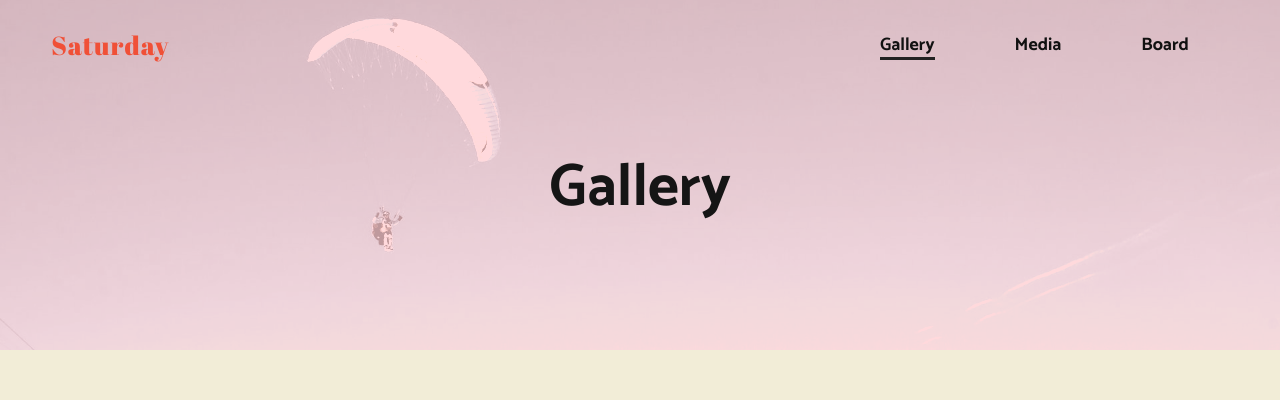
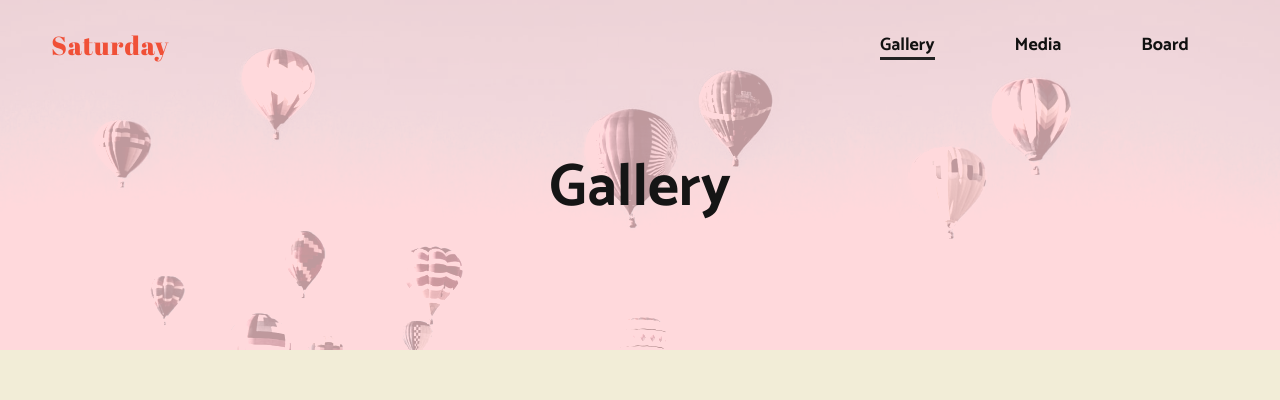
Before and after one commit to phlpsummer/portfolio-react, a React (Create React App) app: page /gallery in a window 1280 px wide. Shown: the top 400 px of the page. Built offline with nearby package versions, Linux system fonts and the light colour scheme; no server answers.

Commit message:
useState done 설정

```diff
--- a/public/index.html
+++ b/public/index.html
@@ -5,6 +5,7 @@
     <meta name="viewport" content="width=device-width, initial-scale=1" />
     <title>기다려지는, 'Saturday'</title>
     <script src="https://kit.fontawesome.com/38274d1a6b.js" crossorigin="anonymous"></script>
+    <script src="https://unpkg.com/isotope-layout@3/dist/isotope.pkgd.min.js"></script>
   </head>
   <body>
     <noscript>You need to enable JavaScript to run this app.</noscript>
--- a/src/components/Gallery.js
+++ b/src/components/Gallery.js
@@ -10,6 +10,7 @@
 
 function Gallery(){
     let [pics,setPics] = useState([]);
+    let [done,setDone] = useState(false);
 
     useEffect(()=>{
         getFlickr(url);
@@ -28,12 +29,14 @@
                     <button className="btnSearch">검색</button>
                 </section>
 
+                {
+                    (done) ?
                     <section id="wrap">
                         {
                             pics.map((pic,index)=>{
                                 let imgSrc = `https://live.staticflickr.com/${pic.server}/${pic.id}_${pic.secret}_m.jpg`;
                                 return (
-                                <article key={index}>
+                                    <article key={index} className="item">
                                         <div className="panel">
                                             <div className="txt">
                                                 <p>{pic.title}</p>
@@ -46,6 +49,10 @@
                             })
                         }
                     </section>
+                    : <p>로딩중</p>
+                }
+
+
             </div>
 
             <aside>
@@ -64,6 +71,16 @@
         .catch(err=>{
             console.error(err);
         })
+
+        setDone(true);
     }
+
+    // function isotopeLayout(){
+    //     new Isotope("#wrap",{
+    //         itemSelector: ".item",
+    //         columnWidth: ".item",
+    //         transitionDuration: "0.5s"
+    //     });
+    // }
 }
 export default Gallery;
--- a/src/css/style.css
+++ b/src/css/style.css
@@ -59,6 +59,8 @@
   color: #fff;
   letter-spacing: 2px; }
 
+.content {
+  min-height: 100vh; }
   .content .titBanner {
     width: 100%;
     height: 350px;
@@ -79,9 +81,9 @@
       top: 0;
       left: 0;
       object-fit: cover;
-    object-position: center 30%;
+      object-position: center;
       opacity: 0.5;
-    filter: saturate(0.1) brightness(1.5) contrast(2); }
+      filter: saturate(0.1) brightness(1.4) contrast(2); }
     .content .titBanner::after {
       content: '';
       display: block;
--- a/src/scss/_sub_layout.scss
+++ b/src/scss/_sub_layout.scss
@@ -1,4 +1,6 @@
 .content {
+    min-height: 100vh;
+
     .titBanner {
         width: 100%; height: 350px;
         position: relative;
@@ -16,9 +18,9 @@
             position: relative;
             top: 0; left: 0;
             object-fit: cover;
-            object-position: center 30%;
+            object-position: center;
             opacity: 0.5;
-            filter: saturate(0.1) brightness(1.5) contrast(2);
+            filter: saturate(0.1) brightness(1.4) contrast(2);
         }
 
         &::after {
```
Also changed, not shown: public/img/sub_gallery.jpg, 1 other file (tests, documents, lock files or other folders). Lines whose indentation alone changed are shown as unchanged.
